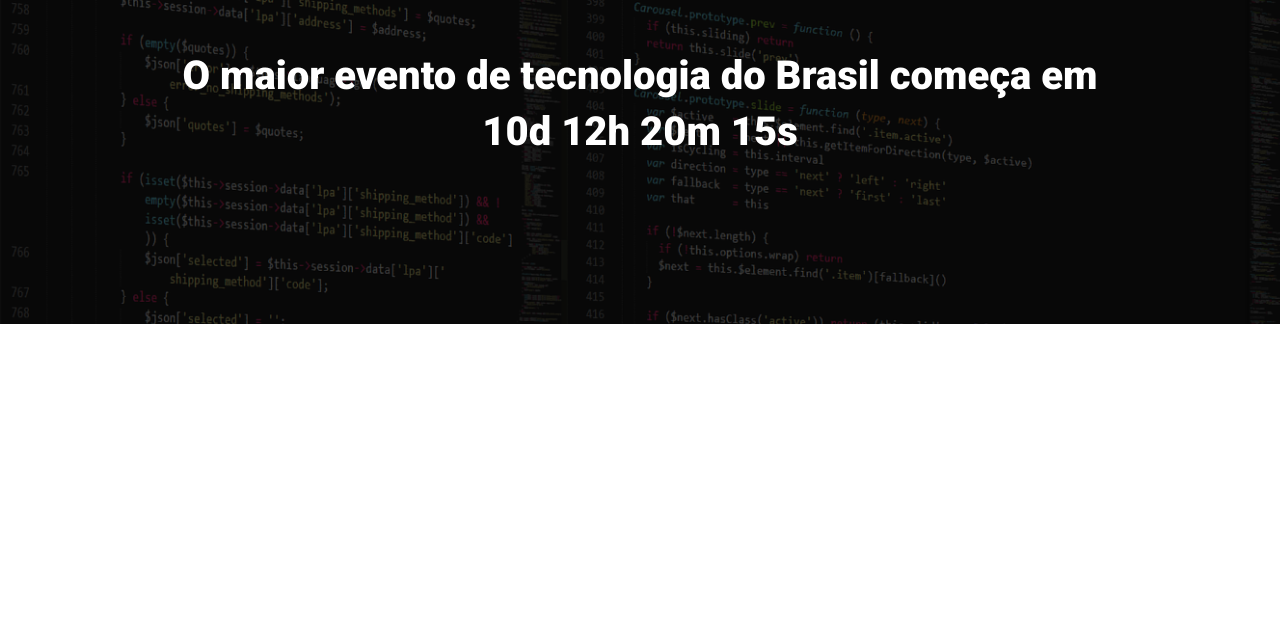
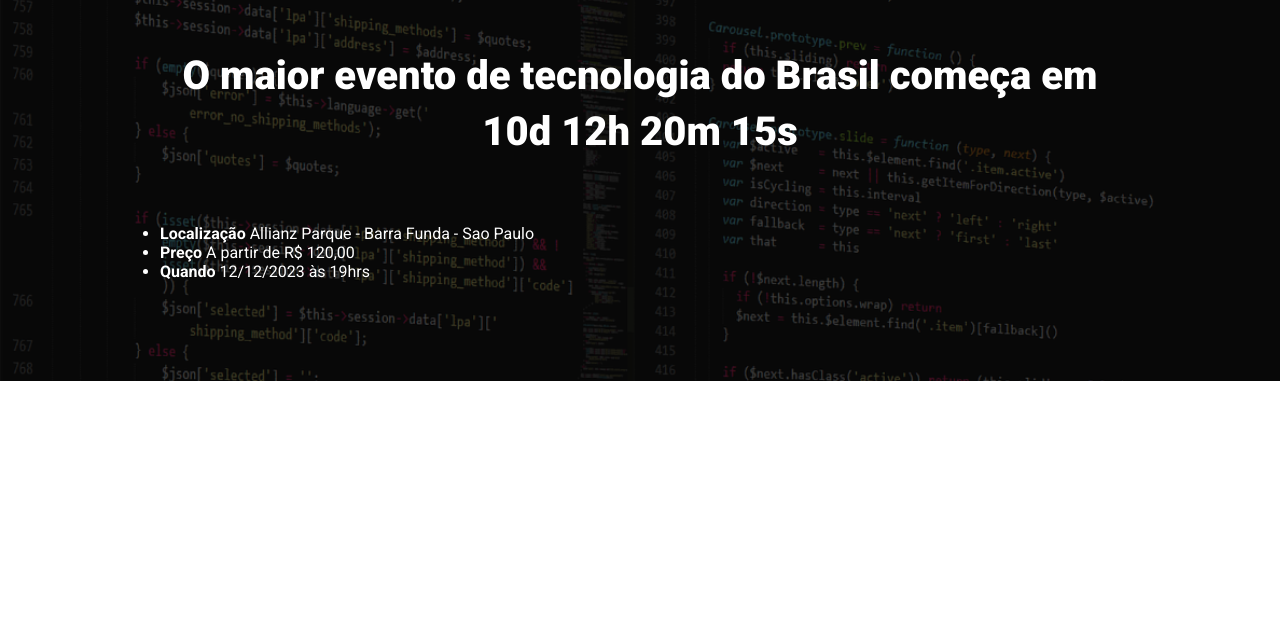
Before and after one commit to leocarapecos/ebac_tech_talks, a website built with Parcel: page src/index.html in a window 1280 px wide. Shown: the part 160-800 px from the top of the page. Built offline with nearby package versions, Linux system fonts and the light colour scheme.

Commit message:
atualizando o hero

```diff
--- a/src/index.html
+++ b/src/index.html
@@ -3,7 +3,7 @@
 <head>
     <meta charset="UTF-8">
     <meta name="viewport" content="width=device-width, initial-scale=1.0">
-    <title>Ebac Tech Talks</title>
+    <title>EBAC Tech Talks</title>
 
     <link rel="preconnect" href="https://fonts.googleapis.com">
     <link rel="preconnect" href="https://fonts.gstatic.com" crossorigin>
@@ -14,10 +14,29 @@
     <header class="hero">
         <div class="container">
 
-            <img class="hero__logo" src="./images/ebac_logo.svg" alt="Ebac Logo">
+            <img class="hero__logo" src="./images/ebac_logo.svg" alt="EBAC">
             <p class="hero__text">
                 O maior evento de tecnologia do Brasil começa em 10d 12h 20m 15s
             </p>
+
+            <div class="infos-bar">
+
+                <ul class="infos-bar__infos">
+                    <li class="infos-bar__infos__item">
+                        <b>Localização</b>
+                        Allianz Parque - Barra Funda - Sao Paulo
+                    </li>
+                    <li class="infos-bar__infos__item">
+                        <b>Preço</b>
+                        A partir de R$ 120,00
+                    </li>
+                    <li class="infos-bar__infos__item">
+                        <b>Quando</b>
+                        12/12/2023 às 19hrs
+                    </li>
+                </ul>
+
+            </div>
         </div>
     </header>
 
--- a/src/styles/_hero.scss
+++ b/src/styles/_hero.scss
@@ -11,13 +11,13 @@
     }
 
     &::before{
+        content: '';
         position: absolute;
         top: 0;
         left: 0;
         width: 100%;
         height: 100%;
         background-color: #000;
-        content: "";
         opacity: 0.7;
     }
 
```
